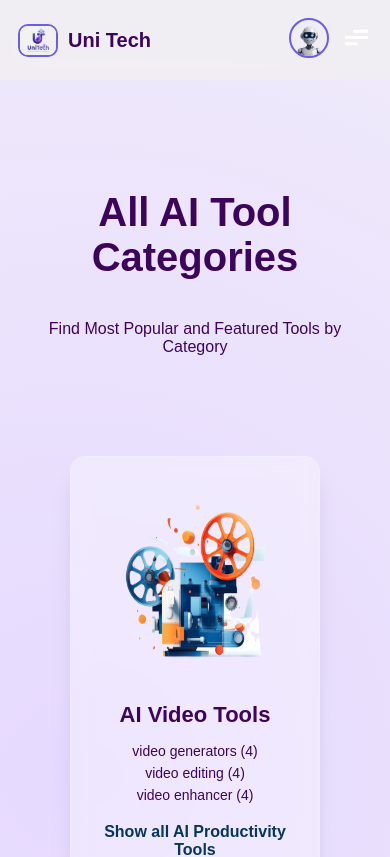
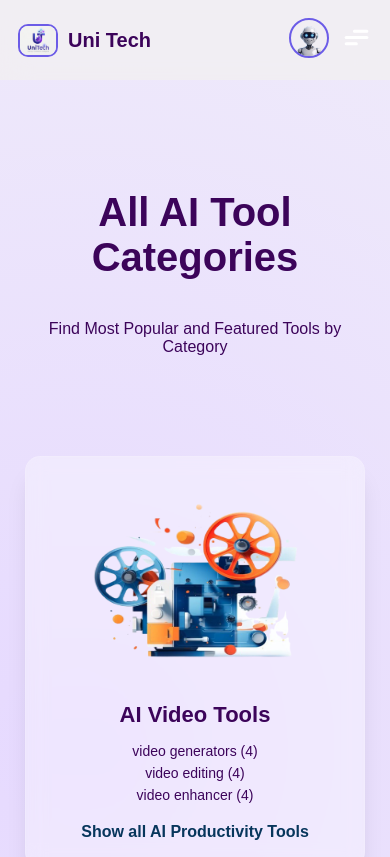
Before and after one commit to Ba6mala/Uni-Tech, a React (Vite) app: page /aiTools in a window 390 px wide. Shown: the top 857 px of the page. Built offline with nearby package versions, Linux system fonts and the light colour scheme; no server answers; sample sign-in values are in the browser's storage.

Commit message:
Fix Vercel refresh routing bug

```diff
--- a/src/components/Al_Tools/aiTools.css
+++ b/src/components/Al_Tools/aiTools.css
@@ -140,7 +140,7 @@ body.light .show-category a:hover {
 @media (max-width: 1020px) {
   .categories-section {
     grid-template-columns: 1fr;
-    padding: 100px 50px;
+    padding: 100px 5px;
   }
 
   .tools-hero h2 {
```
Also changed, not shown: vercel.json (added).
